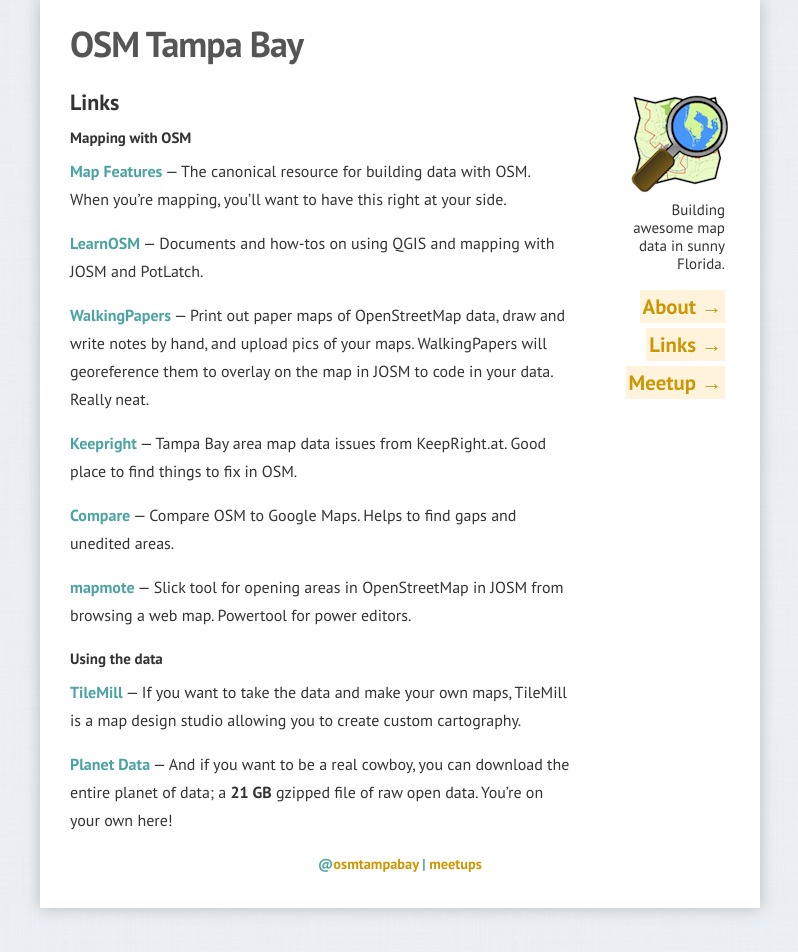
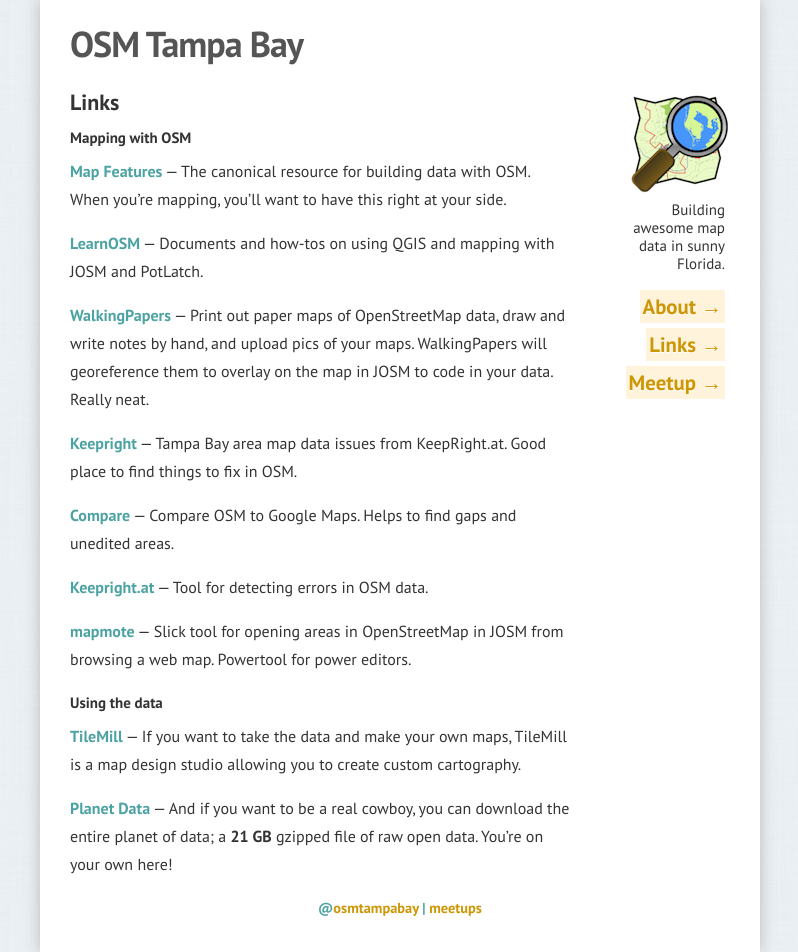
Before and after one commit to osmtampabay/osmtampabay.github.com, a Jekyll site: the page built from links/index.md, in a window 1280 px wide. Shown: the whole page, without its empty margins (240-1038 px from the left). Built offline with Jekyll 4.4.1, drawn with Linux system fonts in a browser that asks for light colours.

Commit message:
Keepright link for Tampa

```diff
--- a/links/index.md
+++ b/links/index.md
@@ -18,6 +18,8 @@
 
 **[Compare](http://osmtampabay.org/compare)** &mdash; Compare OSM to Google Maps. Helps to find gaps and unedited areas.
 
+**[Keepright.at](http://keepright.at/report_map.php?zoom=12&lat=27.82722&lon=-82.703&layers=B0T&ch=0%2C30%2C40%2C50%2C70%2C90%2C100%2C110%2C120%2C130%2C150%2C160%2C170%2C180%2C191%2C192%2C193%2C194%2C195%2C196%2C197%2C198%2C201%2C202%2C203%2C204%2C205%2C206%2C207%2C208%2C210%2C220%2C231%2C232%2C270%2C281%2C282%2C283%2C284%2C285%2C291%2C292%2C293%2C294%2C311%2C312%2C313%2C320%2C350%2C370%2C380%2C401%2C402%2C411%2C412%2C413&show_ign=1&show_tmpign=1)** &mdash; Tool for detecting errors in OSM data.
+
 **[mapmote](https://github.com/tmcw/mapmote)** &mdash; Slick tool for opening areas in OpenStreetMap in JOSM from browsing a web map. Powertool for power editors.
 
 ### Using the data
```
